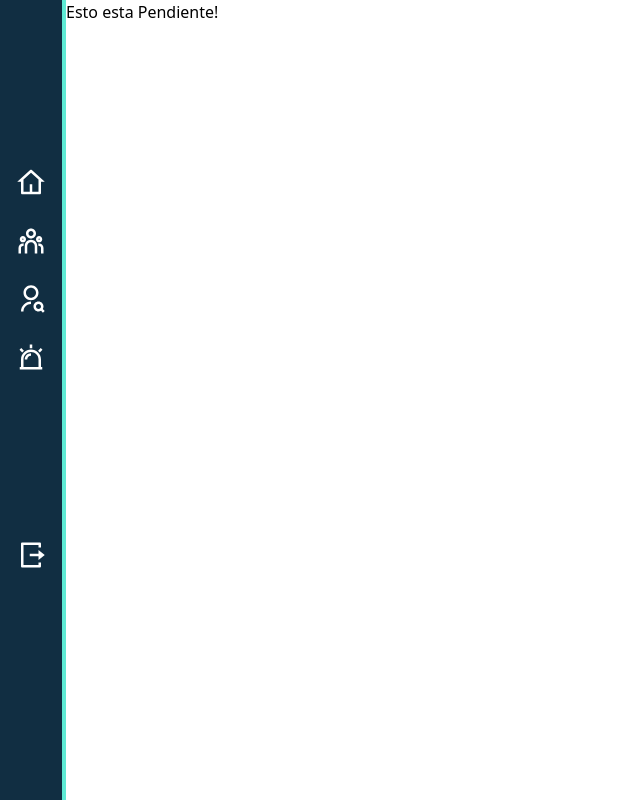
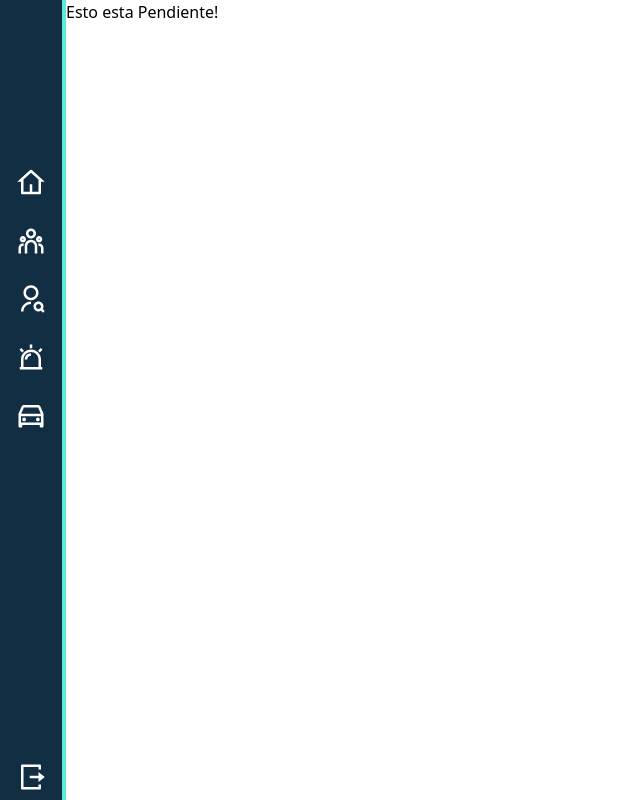
Before and after one commit to criyeurgo91/mandaderoFront, a React (Vite) app: page /requestmanager/createrequestmanager in a window 1280 px wide. Shown: the whole page, without its empty margins (0-640 px from the left). Built offline with nearby package versions, Linux system fonts and the light colour scheme.

Commit message:
cargo las actualizaciones

```diff
--- a/src/Components/Layout/LayoutComp.jsx
+++ b/src/Components/Layout/LayoutComp.jsx
@@ -1,8 +1,8 @@
 import React from 'react';
 import Sidebar from '../Navbar/Sidebar';
-import UserList from '../User/UserList';
-import UserForm from '../Forms/UserForm';
-import VehicleForm from '../Forms/VehicleForm'
+
+
+
 
 const LayoutComp = () => {
   return (
@@ -10,9 +10,7 @@ const LayoutComp = () => {
       <div className="col-span-1">
         <Sidebar/>
       </div>
-      <main className="col-span-11">
-        <VehicleForm/>
-      </main>
+
     </div>
   )
 }
--- a/src/Components/Navbar/Sidebar.jsx
+++ b/src/Components/Navbar/Sidebar.jsx
@@ -5,6 +5,7 @@ import {
   RiUserSearchLine,
   RiAlarmWarningLine,
   RiLogoutBoxRLine,
+  RiCarLine
 } from "react-icons/ri";
 
 const Sidebar = () => {
@@ -15,11 +16,11 @@ const Sidebar = () => {
   };
 
   return (
-    <div className="bg-primary-900 h-full border-e-4 border-teal-300">
+    <div className="bg-primary-900 h-full border-e-4 border-teal-300 flex flex-col justify-between">
       <nav className="flex flex-col gap-3 place-self-center py-40">
         <Link
           to="/Admin"
-          className="flex items-center gap-10 justify-center text-3xl text-white py-2 px-4 rounded-tr-[20px] hover:bg-teal-300"
+          className="flex items-center gap-4 justify-center text-3xl text-white py-2 px-4 rounded-tr-[20px] hover:bg-teal-300"
         >
           <RiHome4Line />
         </Link>
@@ -44,16 +45,21 @@ const Sidebar = () => {
         >
           <RiAlarmWarningLine />
         </Link>
+
+        <Link
+          to="vehicles"
+          className="flex items-center gap-4 justify-center text-3xl text-white py-2 px-4 rounded-tr-[20px] hover:bg-teal-300"
+        >
+          <RiCarLine />
+        </Link>
       </nav>
 
-      <nav className="place-self-end gap-40 py-50">
-        <div
-          onClick={logout}
-          className="flex gap-4 justify-center text-3xl text-white py2- px-4 rounded-tr-[20px] hover:bg-teal-300"
-        >
-          <RiLogoutBoxRLine />
-        </div>
-      </nav>
+      <div
+        onClick={logout}
+        className="flex items-center gap-4 justify-center text-3xl text-white py-2 px-4 rounded-tr-[20px] hover:bg-teal-300 cursor-pointer"
+      >
+        <RiLogoutBoxRLine />
+      </div>
     </div>
   );
 };
--- a/src/Components/User/UserList.jsx
+++ b/src/Components/User/UserList.jsx
@@ -1,4 +1,4 @@
-import  React, { useState, useEffect } from 'react';
+import  { useState, useEffect } from 'react';
 import axios from 'axios';
 import UpdateUserForm from '../Forms/UpdateUserForm';
 import UserForm from '../Forms/UserForm';
--- a/src/Components/Vehicle/VehicleList.jsx
+++ b/src/Components/Vehicle/VehicleList.jsx
@@ -1,11 +1,11 @@
-import  { useState, useEffect } from 'react';
+import { useState, useEffect } from 'react';
 import axios from 'axios';
+import { Link } from 'react-router-dom'; // Importar Link desde react-router-dom
 
 const VehicleList = () => {
   const [vehicles, setVehicles] = useState([]);
 
   useEffect(() => {
-    // Fetch data from API when component mounts
     fetchVehicles();
   }, []);
 
@@ -34,6 +34,13 @@ const VehicleList = () => {
           </div>
         ))}
       </div>
+
+      <Link
+        to="vehicles/createvehicle" // Ruta a la que se redirigirá
+        className="bg-green-500 hover:bg-green-700 text-white font-bold py-2 px-4 rounded"
+      >
+        New Vehicle
+      </Link>
     </div>
   );
 };
```
